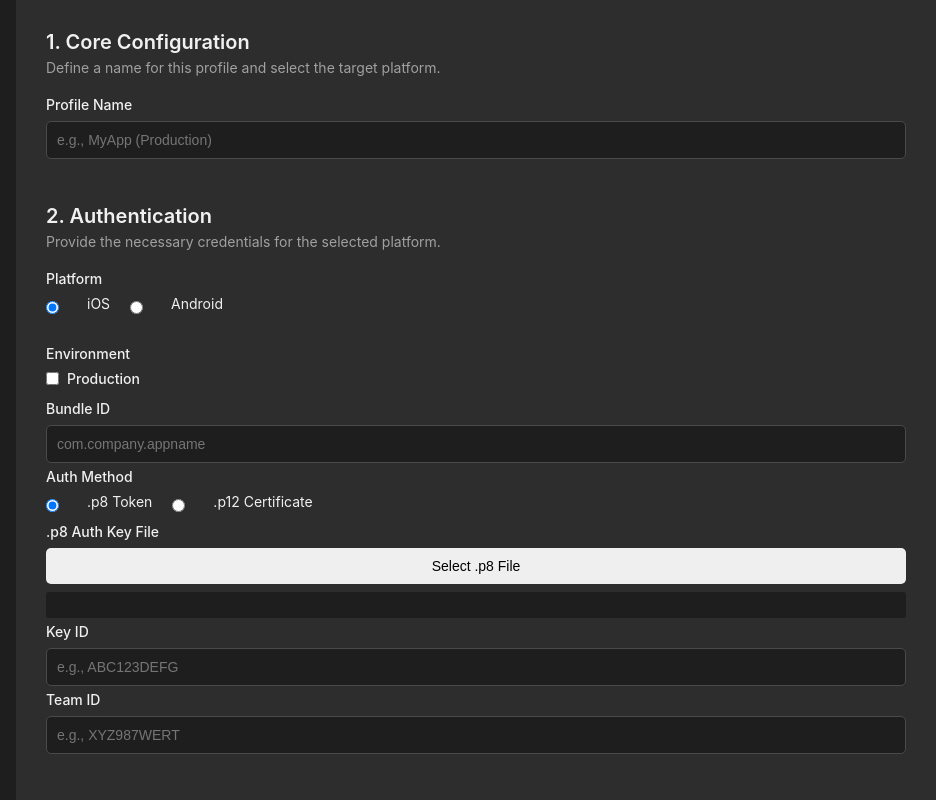
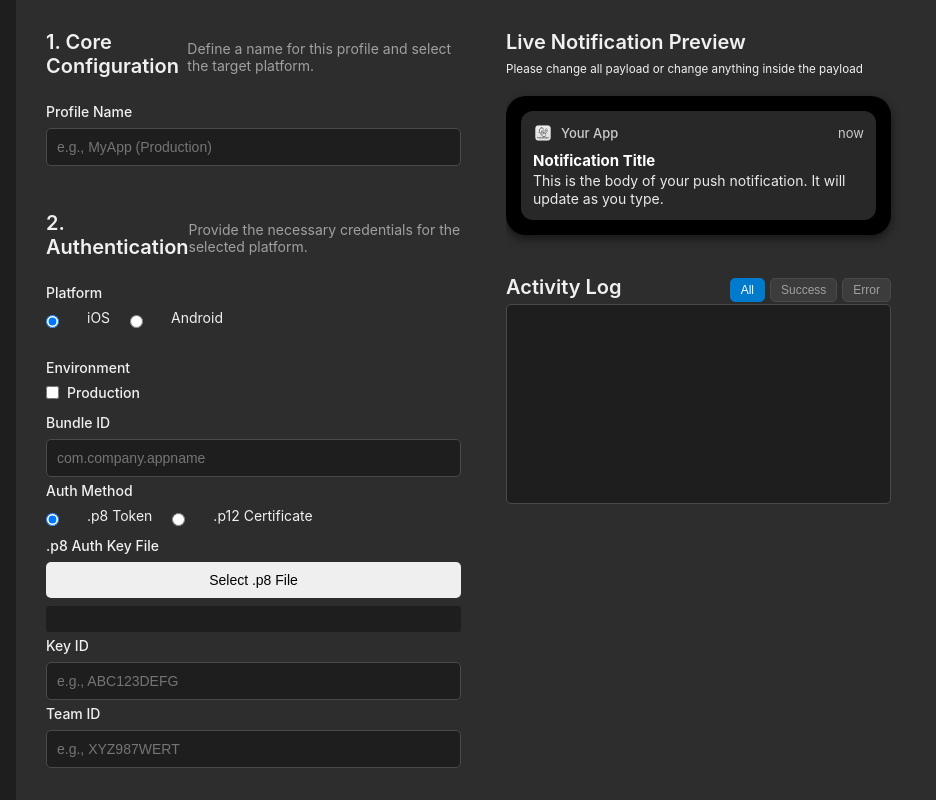
Before and after one commit to umutalparslan/macos-push-sender, an Electron app: page index.html in a window 1200 px wide. Shown: the full height of the page, 264-1200 px from the left. Drawn offline with Linux system fonts and the light colour scheme; no server answers.

Commit message:
Added Live Preview & Filter Logs

```diff
--- a/index.html
+++ b/index.html
@@ -41,8 +41,10 @@
     </aside>
 
     <main class="main-content">
-        <form id="push-form">
-            <section class="form-section">
+    <div class="main-grid">
+        <div class="form-container">
+            <form id="push-form">
+                <section class="form-section">
                 <div class="section-header">
                     <h3>1. Core Configuration</h3>
                     <p>Define a name for this profile and select the target platform.</p>
@@ -156,15 +158,47 @@
                     <button id="send-push-btn" class="btn-send">Send Push Notification</button>
                 </div>
             </section>
+                </form>
+        </div>
+
+        <div class="preview-log-container">
+            <section class="form-section">
+                <div class="section-header">
+                    <h3>Live Notification Preview</h3>
+
+                </div>
+                <small>Please change all payload or change anything inside the payload</small>
+                <div class="preview-box">
+                    <div class="device-bezel">
+                        <div class="notification-preview">
+                            <div class="notification-header">
+                                <img src="./assets/icon.png" width="40px" class="app-icon" alt="App Icon">
+                                <span class="app-name">Your App</span>
+                                <span class="notification-time">now</span>
+                            </div>
+                            <div class="notification-content">
+                                <p class="notification-title" id="preview-title">Notification Title</p>
+                                <p class="notification-body" id="preview-body">This is the body of your push notification. It will update as you type.</p>
+                            </div>
+                        </div>
+                    </div>
+                </div>
+            </section>
 
             <section class="form-section">
                 <div class="section-header">
-                    <h3>4. Activity Log</h3>
+                    <h3>Activity Log</h3>
+                    <div class="log-filters">
+                        <button class="log-filter-btn active" data-filter="all">All</button>
+                        <button class="log-filter-btn" data-filter="success">Success</button>
+                        <button class="log-filter-btn" data-filter="error">Error</button>
+                    </div>
                 </div>
                 <div id="log-area"></div>
             </section>
-        </form>
-    </main>
+        </div>
+    </div>
+</main>
 
 </div>
 
--- a/package.json
+++ b/package.json
@@ -1,7 +1,7 @@
 {
   "name": "macos-push-sender",
   "productName": "MacOS Push Sender",
-  "version": "1.0.7",
+  "version": "1.1.0",
   "description": "Push Notification Tool for iOS and Android",
   "main": "main.js",
   "scripts": {
--- a/renderer.js
+++ b/renderer.js
@@ -1,4 +1,9 @@
 // -- DOM ELEMENT SELECTION --
+const payloadTextarea = document.getElementById('payload');
+const previewTitle = document.getElementById('preview-title');
+const previewBody = document.getElementById('preview-body');
+const logFilterBtns = document.querySelectorAll('.log-filter-btn');
+const logArea = document.getElementById('log-area');
 const profileSelect = document.getElementById('profile-select');
 const saveProfileBtn = document.getElementById('save-profile-btn');
 const deleteProfileBtn = document.getElementById('delete-profile-btn');
@@ -13,9 +18,7 @@ const p8Fields = document.getElementById('p8-fields');
 const p12Fields = document.getElementById('p12-fields');
 const filePickerBtns = document.querySelectorAll('.file-picker-btn');
 const sendPushBtn = document.getElementById('send-push-btn');
-const logArea = document.getElementById('log-area');
 const tokensTextarea = document.getElementById('device-tokens');
-const payloadTextarea = document.getElementById('payload');
 
 
 // -- STATE & DEFAULTS --
@@ -66,9 +69,60 @@ saveProfileBtn.addEventListener('click', saveCurrentProfile);
 profileSelect.addEventListener('change', loadSelectedProfile);
 deleteProfileBtn.addEventListener('click', deleteSelectedProfile);
 sendPushBtn.addEventListener('click', handleSendPush);
+payloadTextarea.addEventListener('input', updatePreview);
+
+logFilterBtns.forEach(btn => {
+    btn.addEventListener('click', () => {
+        // Aktif butonu değiştir
+        logFilterBtns.forEach(b => b.classList.remove('active'));
+        btn.classList.add('active');
+        // Logları filtrele
+        filterLogs(btn.dataset.filter);
+    });
+});
 
 
 // -- FUNCTIONS --
+
+function updatePreview() {
+    try {
+        const payload = JSON.parse(payloadTextarea.value);
+        let title = 'Notification Title';
+        let body = 'Notification body will appear here.';
+
+        // Hem APNs hem de FCM formatlarını kontrol et
+        if (payload.aps?.alert?.title) { // iOS
+            title = payload.aps.alert.title;
+            body = payload.aps.alert.body;
+        } else if (payload.notification?.title) { // Android
+            title = payload.notification.title;
+            body = payload.notification.body;
+        }
+
+        previewTitle.textContent = title;
+        previewBody.textContent = body;
+    } catch (e) {
+        // Geçersiz JSON ise önizlemeyi varsayılan durumda bırak
+        previewTitle.textContent = 'Invalid JSON';
+        previewBody.textContent = 'Please check your payload syntax.';
+    }
+}
+
+function filterLogs(filter) {
+    const allLogs = logArea.querySelectorAll('p');
+    allLogs.forEach(log => {
+        const logClass = log.className; // log-success, log-error, etc.
+        if (filter === 'all') {
+            log.style.display = 'block';
+        } else if (filter === 'success' && logClass.includes('success')) {
+            log.style.display = 'block';
+        } else if (filter === 'error' && logClass.includes('error')) {
+            log.style.display = 'block';
+        } else {
+            log.style.display = 'none';
+        }
+    });
+}
 
 
 async function loadProfiles() {
--- a/styles.css
+++ b/styles.css
@@ -265,3 +265,106 @@ input[type="radio"], input[type="checkbox"] {
 .sponsor-button:hover {
     background-color: #30363D;
 }
+
+.main-grid {
+    display: grid;
+    grid-template-columns: 1fr 400px; /* Sol form alanı daha geniş, sağ sabit */
+    gap: 30px;
+    height: 100%;
+}
+
+.form-container, .preview-log-container {
+    overflow-y: auto;
+    height: calc(100vh - 60px); /* Yüksekliği ayarla */
+    padding-right: 15px;
+}
+
+/* Canlı Önizleme Stilleri */
+.preview-box {
+    margin-top: 20px;
+}
+
+.device-bezel {
+    background-color: #000;
+    padding: 15px;
+    border-radius: 20px;
+    box-shadow: 0 4px 10px rgba(0,0,0,0.5);
+}
+
+.notification-preview {
+    background-color: rgba(50, 50, 50, 0.8);
+    backdrop-filter: blur(10px);
+    -webkit-backdrop-filter: blur(10px);
+    padding: 12px;
+    border-radius: 12px;
+    color: #fff;
+}
+
+.notification-header {
+    display: flex;
+    align-items: center;
+    font-size: 13px;
+    color: #ccc;
+    margin-bottom: 8px;
+}
+
+.app-icon {
+    width: 20px;
+    height: 20px;
+    margin-right: 8px;
+    border-radius: 4px;
+}
+
+.app-name {
+    font-weight: 500;
+}
+
+.notification-time {
+    margin-left: auto;
+}
+
+.notification-content .notification-title {
+    font-weight: bold;
+    font-size: 15px;
+    margin: 0 0 2px 0;
+}
+
+.notification-content .notification-body {
+    font-size: 14px;
+    line-height: 1.3;
+    margin: 0;
+    opacity: 0.9;
+}
+
+/* Log Filtreleme Butonları Stilleri */
+.section-header {
+    display: flex;
+    justify-content: space-between;
+    align-items: center;
+}
+
+.log-filters {
+    display: flex;
+    gap: 5px;
+}
+
+.log-filter-btn {
+    background-color: var(--bg-light);
+    color: var(--text-secondary);
+    border: 1px solid var(--border-color);
+    padding: 4px 10px;
+    font-size: 12px;
+    border-radius: 5px;
+    cursor: pointer;
+}
+
+.log-filter-btn:hover {
+    background-color: #4a4a4a;
+    color: var(--text-primary);
+}
+
+.log-filter-btn.active {
+    background-color: var(--accent-blue);
+    color: white;
+    border-color: var(--accent-blue);
+}
```
